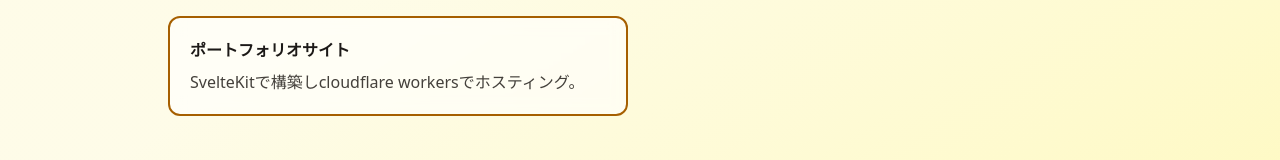
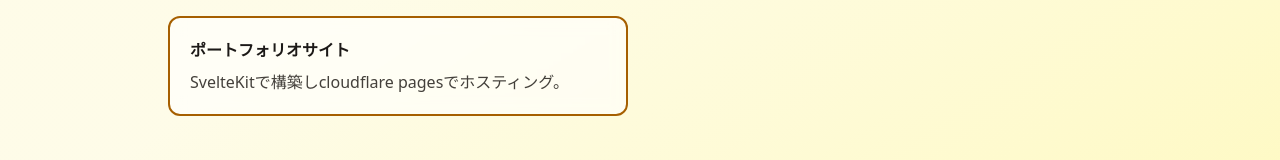
Before and after one commit to taska256/about-me, a SvelteKit app: page / in a window 1280 px wide. Shown: the part 619-779 px from the top of the page. Built offline with nearby package versions, Linux system fonts and the light colour scheme.

Commit message:
fix: 文章ミス

```diff
--- a/src/routes/+page.svelte
+++ b/src/routes/+page.svelte
@@ -16,7 +16,7 @@
         },
         {
             title: "ポートフォリオサイト",
-            desc: "SvelteKitで構築しcloudflare workersでホスティング。",
+            desc: "SvelteKitで構築しcloudflare pagesでホスティング。",
             url: `https://github.com/${GITHUB_USER}/about-me`,
             image: null,
         },
```
